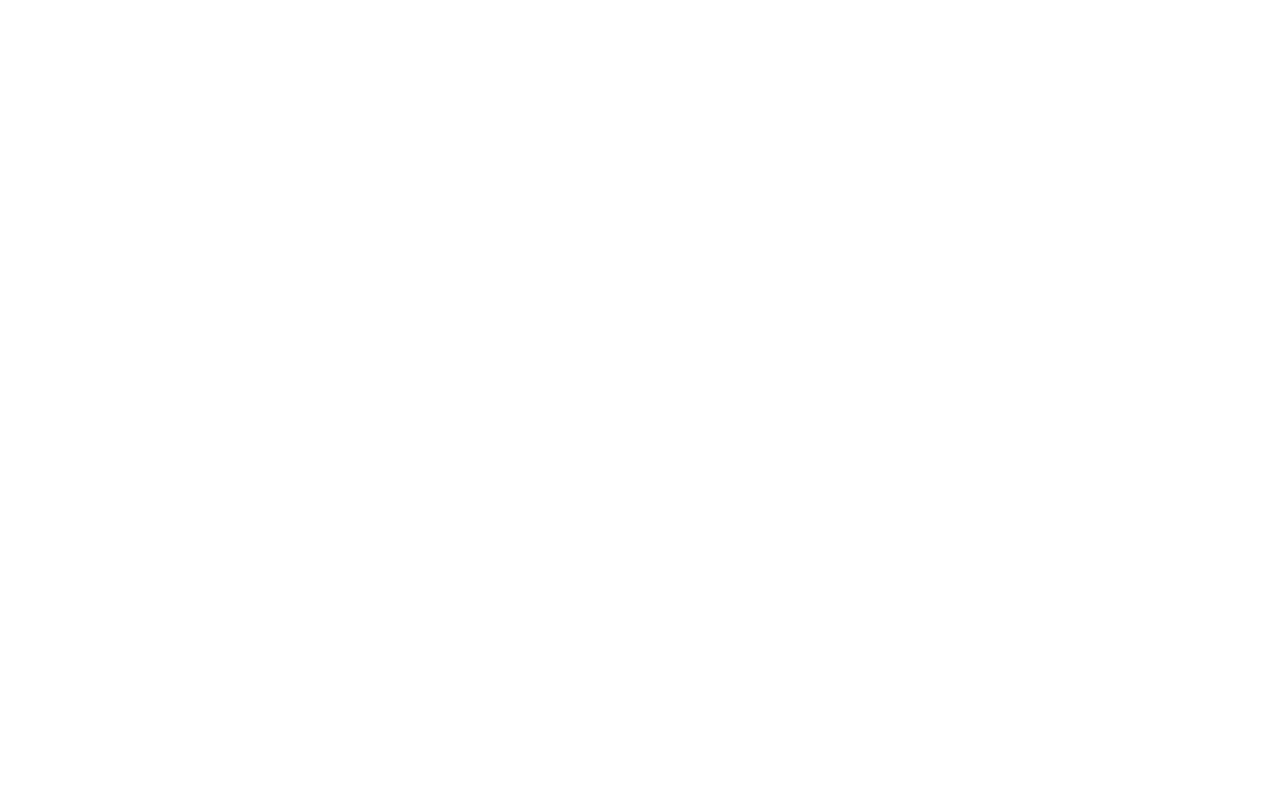
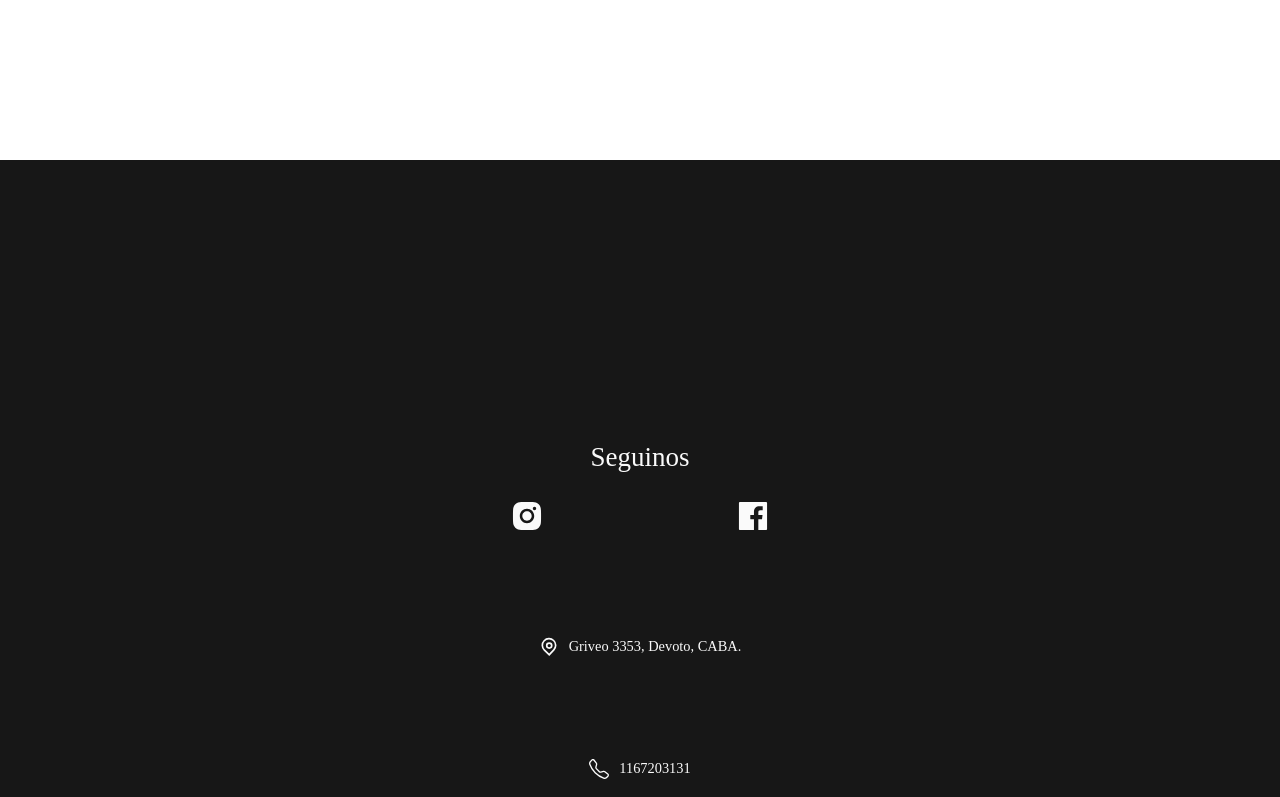
Before and after one commit to BrunoMalagoli/eltemplo-web, a React (Vite) app: page / in a window 1280 px wide. Shown: the part 2000-2797 px from the top of the page. Before the commit the page ends 2560 px from the top, so only its background shows below. Built offline with nearby package versions, Linux system fonts and the light colour scheme.

Commit message:
Footer basic styling

```diff
--- a/src/components/Footer/Footer.jsx
+++ b/src/components/Footer/Footer.jsx
@@ -1,12 +1,47 @@
-import FooterStyles from "./styles/index.module.css"
-
+import IconFacebook from "./components/IconFacebook";
+import IconInstagram from "./components/IconInstagram";
+import FooterStyles from "./styles/index.module.css";
+import IconClockCircle from "../NosotrosSection/components/IconClock";
+import IconPin from "./components/IconPin";
+import IconTelephone from "../NosotrosSection/components/IconTelephone";
+import IconMail from "../NosotrosSection/components/IconMail";
 
 const Footer = () => {
   return (
     <footer id={FooterStyles.footerContainer}>
-        <div></div>
-        <div></div>
-    </footer>);
+      <div id={FooterStyles.mediaContainer}>
+        <h4>Seguinos</h4>
+        <div>
+            <IconInstagram height={"2rem"} width={"2rem"} />
+            <IconFacebook height={"2rem"} width={"2rem"} />
+        </div>
+      </div>
+      <div className={FooterStyles.infoWrapper}>
+            <p className={FooterStyles.info}>
+              <IconPin height={"20px"} width={"20px"} /> Griveo 3353, Devoto, CABA.
+            </p>
+            <p className={FooterStyles.info}>
+              <IconTelephone height={"20px"} width={"20px"} /> 1167203131
+            </p>
+            <p className={FooterStyles.info}>
+              <IconMail height={"20px"} width={"20px"} />
+              eltemplodevoto@gmail.com
+            </p>
+            <p className={FooterStyles.info}>
+              <IconClockCircle height={"20px"} width={"20px"} />
+              LUNES a VIERNES 9HS a 17HS.
+            </p>
+      </div>
+      <div className={FooterStyles.FooterLogo}>
+        <img
+          width={"150px"}
+          height={"150px"}
+          src="/eltemploLogo.jpg"
+          alt="logo"
+        />
+      </div>
+    </footer>
+  );
 };
 
 export default Footer;
--- /dev/null
+++ b/src/components/Footer/components/IconFacebook.jsx
@@ -0,0 +1,16 @@
+
+function IconFacebook(props) {
+    return (
+      <svg
+        viewBox="0 0 1024 1024"
+        fill="#fafafa"
+        height={props.height}
+        width={props.width}
+        {...props}
+      >
+        <path d="M880 112H144c-17.7 0-32 14.3-32 32v736c0 17.7 14.3 32 32 32h736c17.7 0 32-14.3 32-32V144c0-17.7-14.3-32-32-32zm-92.4 233.5h-63.9c-50.1 0-59.8 23.8-59.8 58.8v77.1h119.6l-15.6 120.7h-104V912H539.2V602.2H434.9V481.4h104.3v-89c0-103.3 63.1-159.6 155.3-159.6 44.2 0 82.1 3.3 93.2 4.8v107.9z" />
+      </svg>
+    );
+  }
+
+  export default IconFacebook;
--- /dev/null
+++ b/src/components/Footer/components/IconInstagram.jsx
@@ -0,0 +1,17 @@
+
+
+function IconInstagram(props) {
+    return (
+      <svg
+        viewBox="0 0 1024 1024"
+        fill="#fafafa"
+        height={props.height}
+        width={props.width}
+        {...props}
+      >
+        <path d="M512 378.7c-73.4 0-133.3 59.9-133.3 133.3S438.6 645.3 512 645.3 645.3 585.4 645.3 512 585.4 378.7 512 378.7zM911.8 512c0-55.2.5-109.9-2.6-165-3.1-64-17.7-120.8-64.5-167.6-46.9-46.9-103.6-61.4-167.6-64.5-55.2-3.1-109.9-2.6-165-2.6-55.2 0-109.9-.5-165 2.6-64 3.1-120.8 17.7-167.6 64.5C132.6 226.3 118.1 283 115 347c-3.1 55.2-2.6 109.9-2.6 165s-.5 109.9 2.6 165c3.1 64 17.7 120.8 64.5 167.6 46.9 46.9 103.6 61.4 167.6 64.5 55.2 3.1 109.9 2.6 165 2.6 55.2 0 109.9.5 165-2.6 64-3.1 120.8-17.7 167.6-64.5 46.9-46.9 61.4-103.6 64.5-167.6 3.2-55.1 2.6-109.8 2.6-165zM512 717.1c-113.5 0-205.1-91.6-205.1-205.1S398.5 306.9 512 306.9 717.1 398.5 717.1 512 625.5 717.1 512 717.1zm213.5-370.7c-26.5 0-47.9-21.4-47.9-47.9s21.4-47.9 47.9-47.9 47.9 21.4 47.9 47.9a47.84 47.84 0 01-47.9 47.9z" />
+      </svg>
+    );
+  }
+
+  export default IconInstagram;
--- /dev/null
+++ b/src/components/Footer/components/IconPin.jsx
@@ -0,0 +1,21 @@
+
+function IconPin(props) {
+  return (
+    <svg fill="#fafafa" viewBox="0 0 24 24" height={props.height} width={props.width} {...props}>
+      <path
+        fill="#fafafa"
+        fillRule="evenodd"
+        d="M16.272 10.272a4 4 0 11-8 0 4 4 0 018 0zm-2 0a2 2 0 11-4 0 2 2 0 014 0z"
+        clipRule="evenodd"
+      />
+      <path
+        fill="#fafafa"
+        fillRule="evenodd"
+        d="M5.794 16.518a9 9 0 1112.724-.312l-6.206 6.518-6.518-6.206zm11.276-1.691l-4.827 5.07-5.07-4.827a7 7 0 119.897-.243z"
+        clipRule="evenodd"
+      />
+    </svg>
+  );
+}
+
+export default IconPin;
--- a/src/components/Footer/styles/index.module.css
+++ b/src/components/Footer/styles/index.module.css
@@ -1,5 +1,51 @@
 
 
 #footerContainer{
-    height: 50dvh;
+    padding-top: 15%;
+    height: 80dvh;
+    background-color: #171717;
 }
+
+.infoContainer{
+    display: flex;
+    flex-direction: column;
+    justify-content: space-evenly;
+    align-items: center;
+}
+.info {
+    color: #fafafa;
+    padding-top: 3%;
+    padding-bottom: 5%;
+    width: 100%;
+    display: flex;
+    justify-content: center;
+    gap: 10px;
+    align-items: center;
+    font-weight: 500;
+    font-size: 0.8em;
+    overflow: hidden;
+  }
+  #mediaContainer{
+    width: 100%;
+    display: flex;
+    align-items: center;
+    flex-direction: column;
+    padding-top: 5%;
+    padding-bottom: 5%;
+  }
+  #mediaContainer > div{
+    display: flex;
+    width: 50%;
+    justify-content: space-evenly;
+    gap: 1;
+  }
+  #mediaContainer > h4{
+    color: #fafafa;
+    font-size: 1.5em;
+    padding: 2%;
+  }
+
+  .FooterLogo{
+    display: flex;
+    justify-content: center;
+  }
--- a/src/components/NavBar/styles/index.module.css
+++ b/src/components/NavBar/styles/index.module.css
@@ -4,7 +4,7 @@
   font-size: large;
 }
 #nav_container {
-  background-color: #000000;
+  background-color: #0a0a0a;
   width: 92%;
   height: 15dvh;
   padding-left: 4%;
@@ -17,7 +17,7 @@
   overflow-y: hidden;
 }
 #nav_container_active {
-  background-color: #000000;
+  background-color: #0a0a0a;
   width: 92%;
   height: 50dvh;
   top: 0;
@@ -47,7 +47,7 @@
   overflow-y: hidden;
 }
 #nav_button {
-  background-color: #000000;
+  background-color: #0a0a0a;
   border: none;
   display: flex;
   align-items: center;
```
